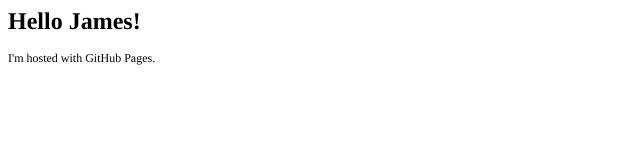
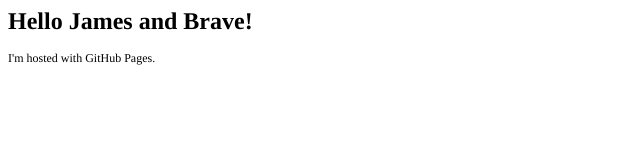
Before and after one commit to BraveCamp/HelloJames, a plain HTML site: page index.html in a window 1280 px wide. Shown: the whole page, without its empty margins (0-640 px from the left). Drawn offline with Linux system fonts and the light colour scheme.

Commit message:
My Second Commit

```diff
--- a/index.html
+++ b/index.html
@@ -12,7 +12,7 @@
   </style>
 </head>
 <body>
-<h1 style="margin: 0.0px 0.0px 16.1px 0.0px; font: 24.0px Times; color: #000000; -webkit-text-stroke: #000000"><span class="s1"><b>Hello James!</b></span></h1>
+<h1 style="margin: 0.0px 0.0px 16.1px 0.0px; font: 24.0px Times; color: #000000; -webkit-text-stroke: #000000"><span class="s1"><b>Hello James and Brave!</b></span></h1>
 <p class="p2"><span class="s1">I'm hosted with GitHub Pages.</span></p>
 </body>
 </html>
```
